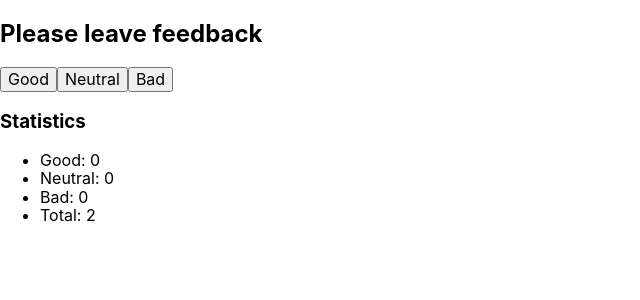
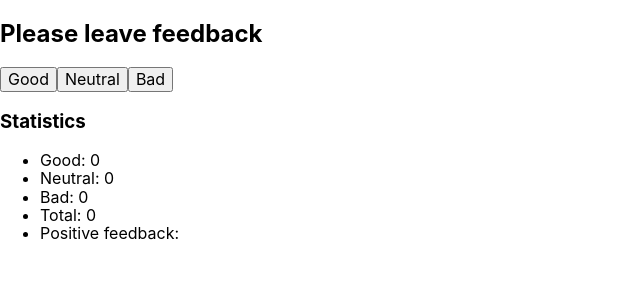
Before and after one commit to solarenergy990/goit-react-hw-02-feedback, a React (Create React App) app: page / in a window 1280 px wide. Shown: the top 300 px of the page, without its empty margins (0-640 px from the left). Built offline with nearby package versions, Linux system fonts and the light colour scheme.

Commit message:
creates FeedbackOptions&Ststistics components

```diff
--- a/src/App.js
+++ b/src/App.js
@@ -1,11 +1,22 @@
-import React from "react";
+import React, { Component } from "react";
 import Feedback from "./components/Feedback/Feedback";
 
-const App = () => {
-  return (
-    <div className="App">
-      <Feedback />
-    </div>
-  );
-};
+class App extends Component {
+  static defaultProps = {
+    initialValue: 0,
+  };
+
+  state = {
+    good: this.props.initialValue,
+    neutral: this.props.initialValue,
+    bad: this.props.initialValue,
+  };
+  render() {
+    return (
+      <div className="App">
+        <Feedback />
+      </div>
+    );
+  }
+}
 export default App;
--- a/src/components/Feedback/Feedback.js
+++ b/src/components/Feedback/Feedback.js
@@ -1,4 +1,6 @@
 import React, { Component } from "react";
+import Statistics from "../Statistics/Statistics";
+import FeedbackOptions from "./FeedbackOptions/FeedbackOptions";
 // import Section from "../Section/Section";
 
 class Feedback extends Component {
@@ -12,8 +14,7 @@ class Feedback extends Component {
     bad: this.props.initialValue,
   };
 
-  handleIncrement = (evt) => {
-    console.log(evt.target.textContent);
+  onLeaveFeedback = (evt) => {
     if (evt.target.textContent === "Good") {
       this.setState((prevState) => {
         return {
@@ -34,36 +35,33 @@ class Feedback extends Component {
       });
     }
   };
+
   countTotalFeedback = () => {
     let totalFeedback = this.state.good + this.state.neutral + this.state.bad;
-    console.log(totalFeedback);
+
     return totalFeedback;
+  };
+
+  countPositiveFeedbackPercentage = () => {
+    let total = this.countTotalFeedback();
+    let positive = (this.state.good * 100) / total;
+    if (!isNaN(positive)) {
+      return `${Math.floor(positive)}%`;
+    }
   };
 
   render() {
     return (
       <div>
-        <div className="feedback">
-          <h2>Please leave feedback</h2>
-          <button type="button" onClick={this.handleIncrement}>
-            Good
-          </button>
-          <button type="button" onClick={this.handleIncrement}>
-            Neutral
-          </button>
-          <button type="button" onClick={this.handleIncrement}>
-            Bad
-          </button>
-        </div>
-        <div className="statistics">
-          <h3>Statistics</h3>
-          <ul>
-            <li>Good: {this.state.good}</li>
-            <li>Neutral: {this.state.neutral}</li>
-            <li>Bad: {this.state.bad}</li>
-            <li>Total: {this.countTotalFeedback}2</li>
-          </ul>
-        </div>
+        <FeedbackOptions onLeaveFeedback={this.onLeaveFeedback} />
+
+        <Statistics
+          onGood={this.state.good}
+          onNeutral={this.state.neutral}
+          onBad={this.state.bad}
+          onTotalFeedback={this.countTotalFeedback()}
+          onPositivePercentage={this.countPositiveFeedbackPercentage()}
+        />
       </div>
     );
   }
--- /dev/null
+++ b/src/components/Feedback/FeedbackOptions/FeedbackOptions.js
@@ -0,0 +1,20 @@
+import React from "react";
+import Section from "../../Section/Section";
+
+const FeedbackOptions = ({ onLeaveFeedback }) => {
+  return (
+    <Section title="Please leave feedback">
+      <button type="button" onClick={onLeaveFeedback}>
+        Good
+      </button>
+      <button type="button" onClick={onLeaveFeedback}>
+        Neutral
+      </button>
+      <button type="button" onClick={onLeaveFeedback}>
+        Bad
+      </button>
+    </Section>
+  );
+};
+
+export default FeedbackOptions;
--- a/src/components/Section/Section.js
+++ b/src/components/Section/Section.js
@@ -1,9 +1,12 @@
 import React from "react";
 
-const Section = () => {
+const Section = (props) => {
+  console.log(props);
+  const { title } = props;
   return (
     <section className="section">
-      <div className="container"></div>
+      <h2>{title}</h2>
+      <div className="container">{props.children}</div>
     </section>
   );
 };
--- /dev/null
+++ b/src/components/Statistics/Statistics.js
@@ -0,0 +1,24 @@
+import React from "react";
+
+const Statistics = ({
+  onGood,
+  onNeutral,
+  onBad,
+  onTotalFeedback,
+  onPositivePercentage,
+}) => {
+  return (
+    <div className="statistics">
+      <h3 className="title">Statistics</h3>
+      <ul className="list">
+        <li>Good: {onGood}</li>
+        <li>Neutral: {onNeutral}</li>
+        <li>Bad: {onBad}</li>
+        <li>Total: {onTotalFeedback}</li>
+        <li>Positive feedback: {onPositivePercentage}</li>
+      </ul>
+    </div>
+  );
+};
+
+export default Statistics;
```
Also changed, not shown: src/components/Feedback/FeedbackOptions/FeedbackOptions.module.css (added), src/components/Statistics/Statistics.module.css (added).
